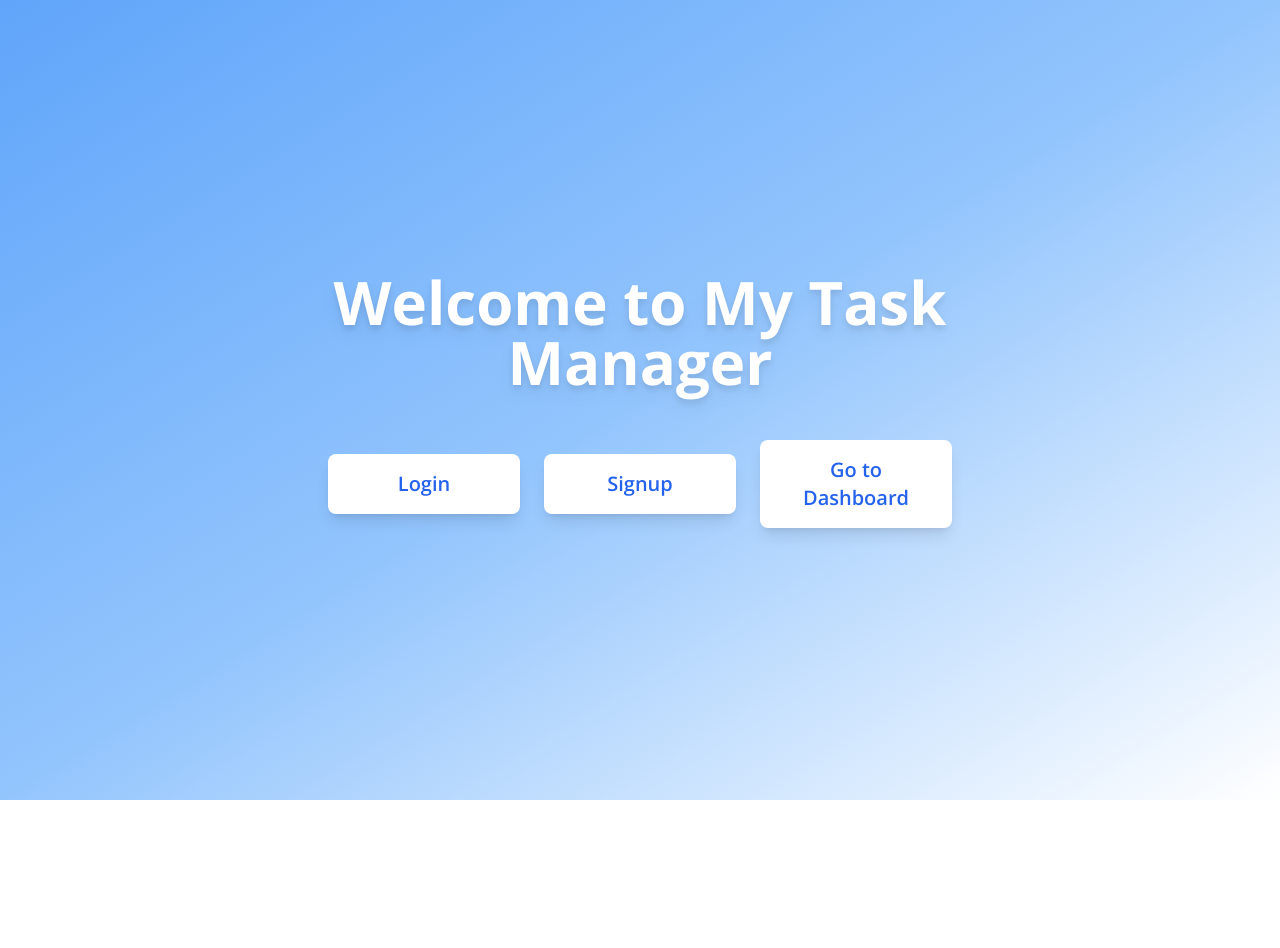
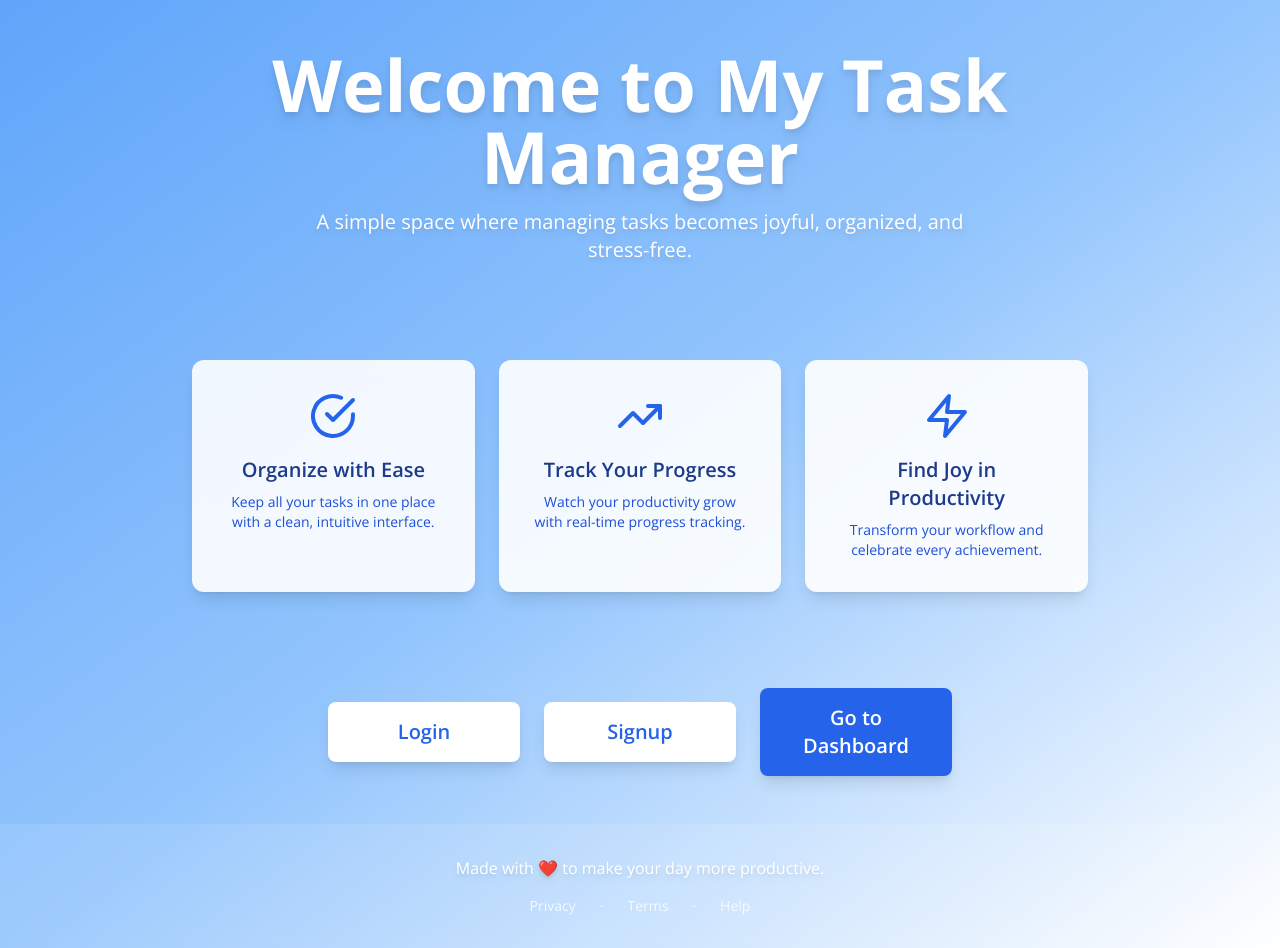
Before and after one commit to beshmithak-dv/rough_task_manager1, a React (Vite) app: page / in a window 1280 px wide. Before the commit the page ends 800 px from the top, so only its background shows below. Built offline with nearby package versions, Linux system fonts and the light colour scheme.

Commit message:
Updated App.tsx

```diff
--- a/src/App.tsx
+++ b/src/App.tsx
@@ -1,10 +1,44 @@
+import { CheckCircle, TrendingUp, Zap } from 'lucide-react';
+
 function App() {
   return (
-    <div className="min-h-screen bg-gradient-to-br from-blue-400 via-blue-300 to-white flex items-center justify-center px-4">
-      <div className="text-center space-y-12 max-w-2xl w-full">
-        <h1 className="text-5xl md:text-6xl font-bold text-white drop-shadow-lg">
+    <div className="min-h-screen bg-gradient-to-br from-blue-400 via-blue-300 to-white flex flex-col">
+      <main className="flex-1 flex items-center justify-center px-4 py-12">
+        <div className="text-center space-y-16 max-w-4xl w-full">
+          <div className="space-y-4">
+            <h1 className="text-5xl md:text-7xl font-bold text-white drop-shadow-lg">
               Welcome to My Task Manager
             </h1>
+            <p className="text-lg md:text-xl text-white drop-shadow-md max-w-2xl mx-auto leading-relaxed">
+              A simple space where managing tasks becomes joyful, organized, and stress-free.
+            </p>
+          </div>
+
+          <div className="grid grid-cols-1 md:grid-cols-3 gap-6 py-8">
+            <div className="bg-white/90 backdrop-blur-sm rounded-xl p-8 shadow-lg hover:shadow-2xl hover:scale-105 transition-all duration-300 cursor-pointer">
+              <div className="flex justify-center mb-4">
+                <CheckCircle className="w-12 h-12 text-blue-600" />
+              </div>
+              <h3 className="text-xl font-semibold text-blue-900 mb-2">Organize with Ease</h3>
+              <p className="text-blue-700 text-sm">Keep all your tasks in one place with a clean, intuitive interface.</p>
+            </div>
+
+            <div className="bg-white/90 backdrop-blur-sm rounded-xl p-8 shadow-lg hover:shadow-2xl hover:scale-105 transition-all duration-300 cursor-pointer">
+              <div className="flex justify-center mb-4">
+                <TrendingUp className="w-12 h-12 text-blue-600" />
+              </div>
+              <h3 className="text-xl font-semibold text-blue-900 mb-2">Track Your Progress</h3>
+              <p className="text-blue-700 text-sm">Watch your productivity grow with real-time progress tracking.</p>
+            </div>
+
+            <div className="bg-white/90 backdrop-blur-sm rounded-xl p-8 shadow-lg hover:shadow-2xl hover:scale-105 transition-all duration-300 cursor-pointer">
+              <div className="flex justify-center mb-4">
+                <Zap className="w-12 h-12 text-blue-600" />
+              </div>
+              <h3 className="text-xl font-semibold text-blue-900 mb-2">Find Joy in Productivity</h3>
+              <p className="text-blue-700 text-sm">Transform your workflow and celebrate every achievement.</p>
+            </div>
+          </div>
 
           <div className="flex flex-col md:flex-row gap-6 justify-center items-center">
             <button className="w-full md:w-48 px-8 py-4 bg-white text-blue-600 rounded-lg text-xl font-semibold shadow-lg hover:shadow-xl hover:scale-105 transition-all duration-200">
@@ -15,11 +49,27 @@ function App() {
               Signup
             </button>
 
-          <button className="w-full md:w-48 px-8 py-4 bg-white text-blue-600 rounded-lg text-xl font-semibold shadow-lg hover:shadow-xl hover:scale-105 transition-all duration-200">
+            <button className="w-full md:w-48 px-8 py-4 bg-blue-600 text-white rounded-lg text-xl font-semibold shadow-lg hover:shadow-xl hover:scale-105 transition-all duration-200">
               Go to Dashboard
             </button>
           </div>
         </div>
+      </main>
+
+      <footer className="bg-white/10 backdrop-blur-sm py-8 px-4">
+        <div className="max-w-4xl mx-auto text-center space-y-4">
+          <p className="text-white drop-shadow-md">
+            Made with <span className="text-red-300">❤️</span> to make your day more productive.
+          </p>
+          <div className="flex justify-center gap-6 text-white/80 text-sm">
+            <a href="#" className="hover:text-white transition-colors">Privacy</a>
+            <span>·</span>
+            <a href="#" className="hover:text-white transition-colors">Terms</a>
+            <span>·</span>
+            <a href="#" className="hover:text-white transition-colors">Help</a>
+          </div>
+        </div>
+      </footer>
     </div>
   );
 }
```
Lines whose indentation alone changed are shown as unchanged.
